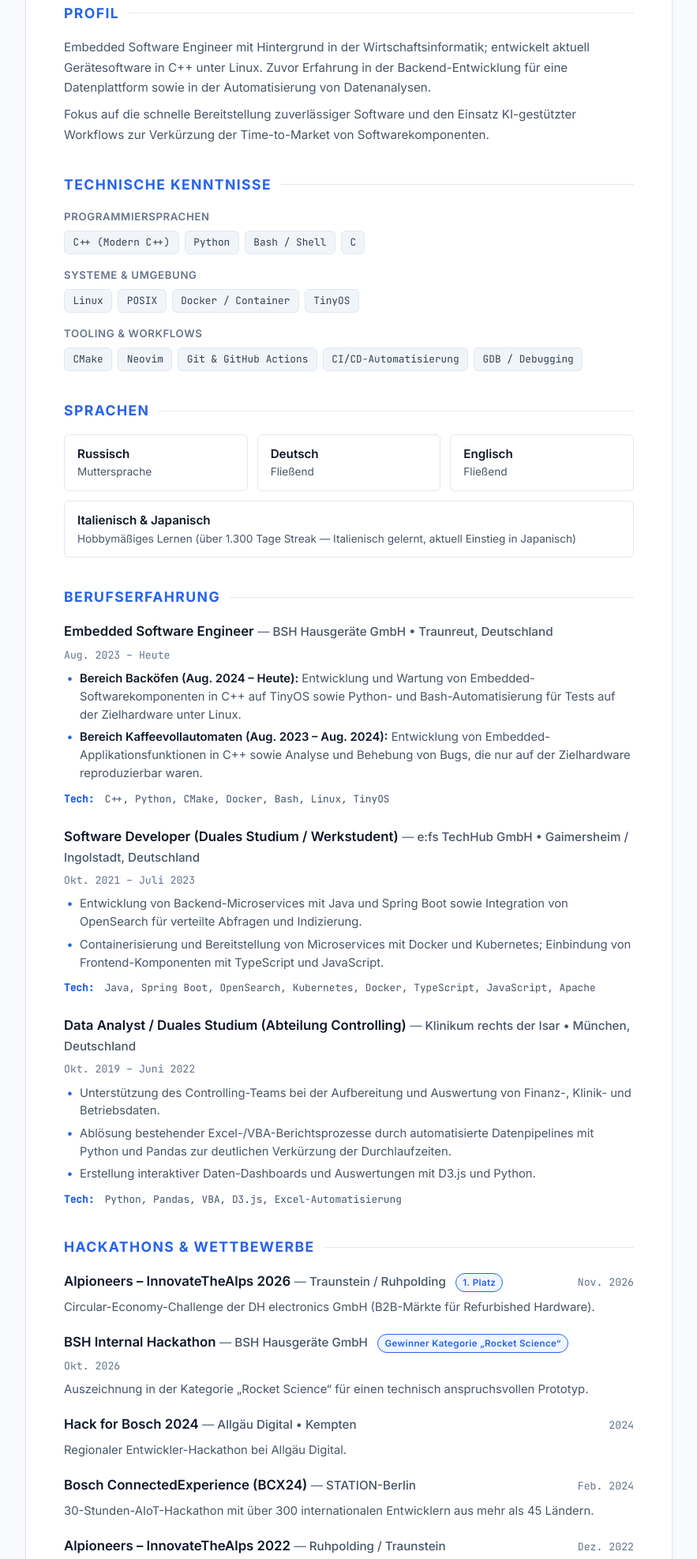
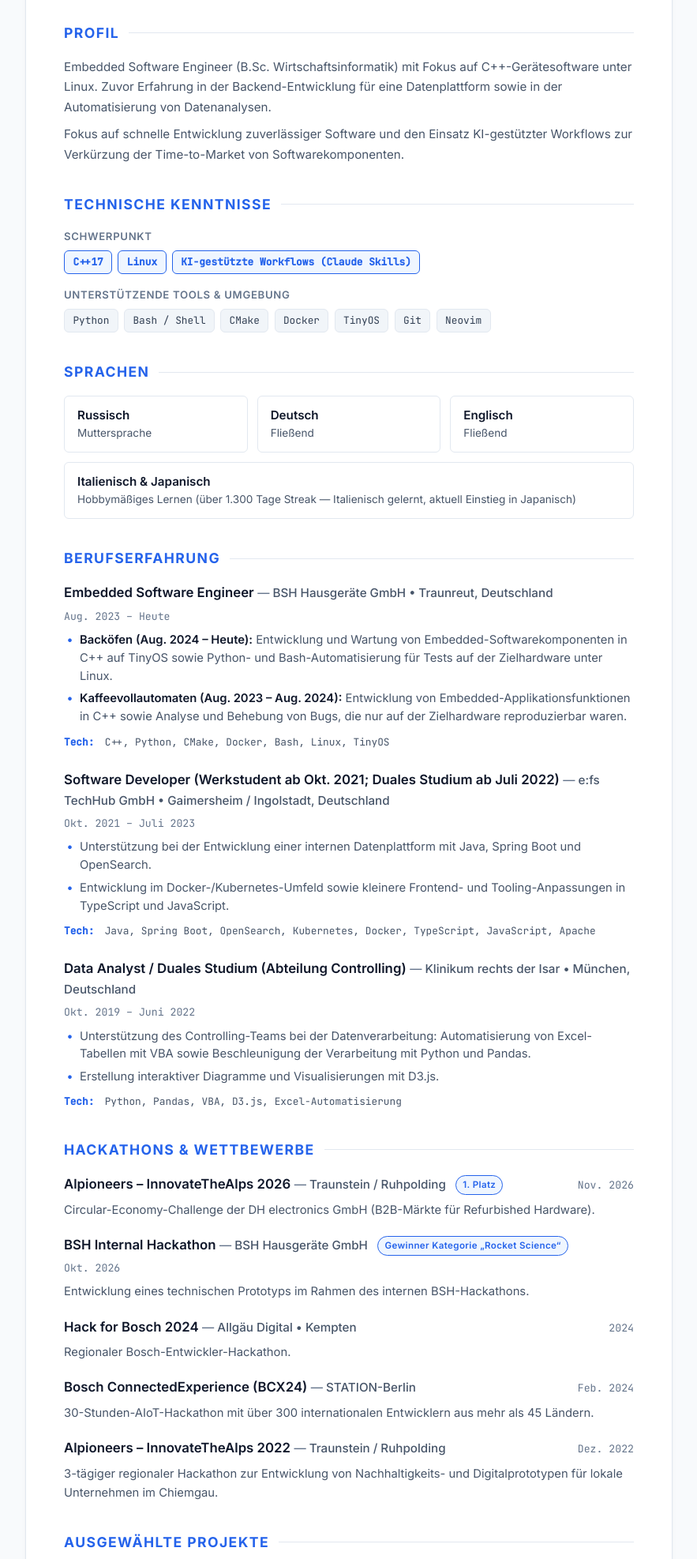
Before and after one commit to uhetz/cv, a plain HTML site: page de.html in a window 1280 px wide. Shown: the part 346-2320 px from the top of the page at 79% size, without its empty margins (198-1081 px from the left). Drawn offline with Linux system fonts and the light colour scheme.

Commit message:
Refine EN/DE CV: primary vs supporting skills hierarchy and direct technical wording

```diff
--- a/de.html
+++ b/de.html
@@ -33,7 +33,7 @@
       <div class="header-main">
         <h1 class="name">Hermann Hetzel</h1>
         <p class="title">Embedded Software Engineer</p>
-        <p class="tagline">C++, Python und Linux-Tooling f&uuml;r Embedded-Hausger&auml;tesoftware.</p>
+        <p class="tagline">Embedded-C++-Software unter Linux sowie Python-/Bash- und KI-gest&uuml;tztes Test-Tooling.</p>
       </div>
 
       <nav class="contact-links" aria-label="Kontaktinformationen">
@@ -64,11 +64,11 @@
     <section class="cv-section" id="summary">
       <h2 class="section-title">Profil</h2>
       <p class="summary-text">
-        Embedded Software Engineer mit Hintergrund in der Wirtschaftsinformatik; entwickelt aktuell Ger&auml;tesoftware in C++ unter Linux.
+        Embedded Software Engineer (B.Sc. Wirtschaftsinformatik) mit Fokus auf C++-Ger&auml;tesoftware unter Linux.
         Zuvor Erfahrung in der Backend-Entwicklung f&uuml;r eine Datenplattform sowie in der Automatisierung von Datenanalysen.
       </p>
       <p class="summary-text">
-        Fokus auf die schnelle Bereitstellung zuverl&auml;ssiger Software und den Einsatz KI-gest&uuml;tzter Workflows zur Verk&uuml;rzung der Time-to-Market von Softwarekomponenten.
+        Fokus auf schnelle Entwicklung zuverl&auml;ssiger Software und den Einsatz KI-gest&uuml;tzter Workflows zur Verk&uuml;rzung der Time-to-Market von Softwarekomponenten.
       </p>
     </section>
 
@@ -77,33 +77,24 @@
       <h2 class="section-title">Technische Kenntnisse</h2>
       <div class="skills-grid">
         <div class="skill-category">
-          <span class="category-name">Programmiersprachen</span>
+          <span class="category-name">Schwerpunkt</span>
           <div class="skill-tags">
-            <span class="tag">C++ (Modern C++)</span>
-            <span class="tag">Python</span>
-            <span class="tag">Bash / Shell</span>
-            <span class="tag">C</span>
+            <span class="tag tag-primary">C++17</span>
+            <span class="tag tag-primary">Linux</span>
+            <span class="tag tag-primary">KI-gest&uuml;tzte Workflows (Claude Skills)</span>
           </div>
         </div>
 
         <div class="skill-category">
-          <span class="category-name">Systeme &amp; Umgebung</span>
+          <span class="category-name">Unterst&uuml;tzende Tools &amp; Umgebung</span>
           <div class="skill-tags">
-            <span class="tag">Linux</span>
-            <span class="tag">POSIX</span>
-            <span class="tag">Docker / Container</span>
+            <span class="tag">Python</span>
+            <span class="tag">Bash / Shell</span>
+            <span class="tag">CMake</span>
+            <span class="tag">Docker</span>
             <span class="tag">TinyOS</span>
-          </div>
-        </div>
-
-        <div class="skill-category">
-          <span class="category-name">Tooling &amp; Workflows</span>
-          <div class="skill-tags">
-            <span class="tag">CMake</span>
+            <span class="tag">Git</span>
             <span class="tag">Neovim</span>
-            <span class="tag">Git &amp; GitHub Actions</span>
-            <span class="tag">CI/CD-Automatisierung</span>
-            <span class="tag">GDB / Debugging</span>
           </div>
         </div>
       </div>
@@ -146,8 +137,8 @@
           <span class="time-period">Aug. 2023 &ndash; Heute</span>
         </div>
         <ul class="bullet-list">
-          <li><strong>Bereich Back&ouml;fen (Aug. 2024 &ndash; Heute):</strong> Entwicklung und Wartung von Embedded-Softwarekomponenten in C++ auf TinyOS sowie Python- und Bash-Automatisierung f&uuml;r Tests auf der Zielhardware unter Linux.</li>
-          <li><strong>Bereich Kaffeevollautomaten (Aug. 2023 &ndash; Aug. 2024):</strong> Entwicklung von Embedded-Applikationsfunktionen in C++ sowie Analyse und Behebung von Bugs, die nur auf der Zielhardware reproduzierbar waren.</li>
+          <li><strong>Back&ouml;fen (Aug. 2024 &ndash; Heute):</strong> Entwicklung und Wartung von Embedded-Softwarekomponenten in C++ auf TinyOS sowie Python- und Bash-Automatisierung f&uuml;r Tests auf der Zielhardware unter Linux.</li>
+          <li><strong>Kaffeevollautomaten (Aug. 2023 &ndash; Aug. 2024):</strong> Entwicklung von Embedded-Applikationsfunktionen in C++ sowie Analyse und Behebung von Bugs, die nur auf der Zielhardware reproduzierbar waren.</li>
         </ul>
         <div class="timeline-tech">
           <span class="tech-label">Tech:</span> C++, Python, CMake, Docker, Bash, Linux, TinyOS
@@ -158,14 +149,14 @@
       <article class="timeline-item">
         <div class="timeline-header">
           <div>
-            <h3 class="role">Software Developer (Duales Studium / Werkstudent)</h3>
+            <h3 class="role">Software Developer (Werkstudent ab Okt. 2021; Duales Studium ab Juli 2022)</h3>
             <span class="organization">e:fs TechHub GmbH &bull; Gaimersheim / Ingolstadt, Deutschland</span>
           </div>
           <span class="time-period">Okt. 2021 &ndash; Juli 2023</span>
         </div>
         <ul class="bullet-list">
-          <li>Entwicklung von Backend-Microservices mit Java und Spring Boot sowie Integration von OpenSearch f&uuml;r verteilte Abfragen und Indizierung.</li>
-          <li>Containerisierung und Bereitstellung von Microservices mit Docker und Kubernetes; Einbindung von Frontend-Komponenten mit TypeScript und JavaScript.</li>
+          <li>Unterst&uuml;tzung bei der Entwicklung einer internen Datenplattform mit Java, Spring Boot und OpenSearch.</li>
+          <li>Entwicklung im Docker-/Kubernetes-Umfeld sowie kleinere Frontend- und Tooling-Anpassungen in TypeScript und JavaScript.</li>
         </ul>
         <div class="timeline-tech">
           <span class="tech-label">Tech:</span> Java, Spring Boot, OpenSearch, Kubernetes, Docker, TypeScript, JavaScript, Apache
@@ -182,9 +173,8 @@
           <span class="time-period">Okt. 2019 &ndash; Juni 2022</span>
         </div>
         <ul class="bullet-list">
-          <li>Unterst&uuml;tzung des Controlling-Teams bei der Aufbereitung und Auswertung von Finanz-, Klinik- und Betriebsdaten.</li>
-          <li>Abl&ouml;sung bestehender Excel-/VBA-Berichtsprozesse durch automatisierte Datenpipelines mit Python und Pandas zur deutlichen Verk&uuml;rzung der Durchlaufzeiten.</li>
-          <li>Erstellung interaktiver Daten-Dashboards und Auswertungen mit D3.js und Python.</li>
+          <li>Unterst&uuml;tzung des Controlling-Teams bei der Datenverarbeitung: Automatisierung von Excel-Tabellen mit VBA sowie Beschleunigung der Verarbeitung mit Python und Pandas.</li>
+          <li>Erstellung interaktiver Diagramme und Visualisierungen mit D3.js.</li>
         </ul>
         <div class="timeline-tech">
           <span class="tech-label">Tech:</span> Python, Pandas, VBA, D3.js, Excel-Automatisierung
@@ -217,7 +207,7 @@
           </div>
           <span class="time-period">Okt. 2026</span>
         </div>
-        <p class="education-details">Auszeichnung in der Kategorie &bdquo;Rocket Science&ldquo; f&uuml;r einen technisch anspruchsvollen Prototyp.</p>
+        <p class="education-details">Entwicklung eines technischen Prototyps im Rahmen des internen BSH-Hackathons.</p>
       </article>
 
       <article class="timeline-item hackathon-item">
@@ -228,7 +218,7 @@
           </div>
           <span class="time-period">2024</span>
         </div>
-        <p class="education-details">Regionaler Entwickler-Hackathon bei Allg&auml;u Digital.</p>
+        <p class="education-details">Regionaler Bosch-Entwickler-Hackathon.</p>
       </article>
 
       <article class="timeline-item hackathon-item">
@@ -246,11 +236,11 @@
         <div class="timeline-header">
           <div>
             <h3 class="role"><a href="https://www.stellwerk18.de/alpioneers-innovate-the-alps-hackathon-2022/" target="_blank" rel="noopener noreferrer">Alpioneers &ndash; InnovateTheAlps 2022</a></h3>
-            <span class="organization">Ruhpolding / Traunstein</span>
+            <span class="organization">Traunstein / Ruhpolding</span>
           </div>
           <span class="time-period">Dez. 2022</span>
         </div>
-        <p class="education-details">3-t&auml;giger Nachhaltigkeits- und Innovations-Hackathon f&uuml;r regionale Unternehmen im Chiemgau.</p>
+        <p class="education-details">3-t&auml;giger regionaler Hackathon zur Entwicklung von Nachhaltigkeits- und Digitalprototypen f&uuml;r lokale Unternehmen im Chiemgau.</p>
       </article>
     </section>
 
@@ -262,7 +252,7 @@
         <article class="project-card">
           <div class="project-header">
             <h3 class="project-title">Testautomatisierung auf Zielhardware &amp; Claude Skill</h3>
-            <span class="project-badge">Work Tooling</span>
+            <span class="project-badge">Tooling</span>
           </div>
           <p class="project-desc">Eigene Skripte zur Beschleunigung von Softwaretests auf der Zielhardware entwickelt und anschlie&szlig;end in einen wiederverwendbaren Claude Skill &uuml;berf&uuml;hrt.</p>
           <div class="project-tags">
@@ -313,7 +303,7 @@
           <span class="time-period">Sept. 2014 &ndash; Dez. 2018</span>
         </div>
         <p class="education-details">
-          Grundlagenstudium bis zum Umzug nach Deutschland (ohne Abschluss beendet).
+          Studium bis zum Umzug nach Deutschland (ohne Abschluss beendet).
         </p>
         <div class="timeline-tech">
           <span class="tech-label">Inhalte:</span> C++, C, C#, Python, JavaScript, SQL (Datenbankdesign &amp; -administration)
--- a/style.css
+++ b/style.css
@@ -254,6 +254,13 @@ a:hover {
   background-color: var(--tag-bg);
   color: var(--tag-text);
   border: 1px solid var(--border-color);
+}
+
+.tag-primary {
+  background-color: var(--accent-light);
+  color: var(--accent);
+  border-color: var(--accent);
+  font-weight: 600;
 }
 
 /* ==========================================================================
@@ -609,6 +616,13 @@ a:hover {
     border: 1px solid #cbd5e1 !important;
   }
 
+  .tag-primary {
+    background-color: #eff6ff !important;
+    color: #1e3a8a !important;
+    border: 1px solid #1e3a8a !important;
+    font-weight: 600 !important;
+  }
+
   .projects-grid {
     grid-template-columns: 1fr 1fr !important;
     gap: 0.65rem !important;
```
Also changed, not shown: index.html (+24 -34 lines), 1 other file.
